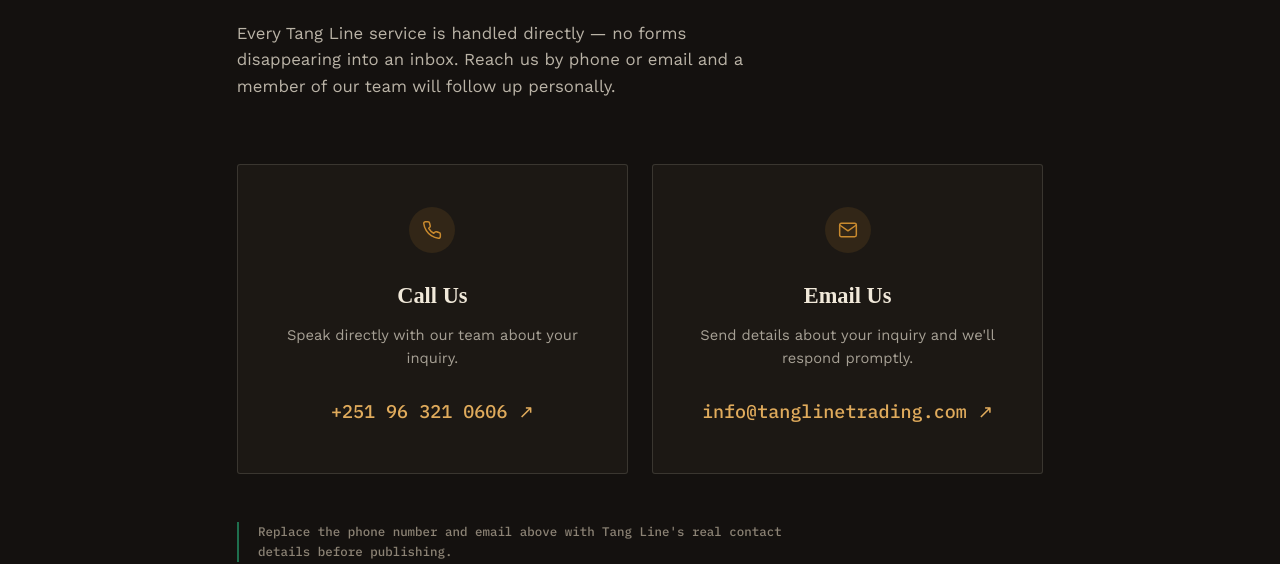
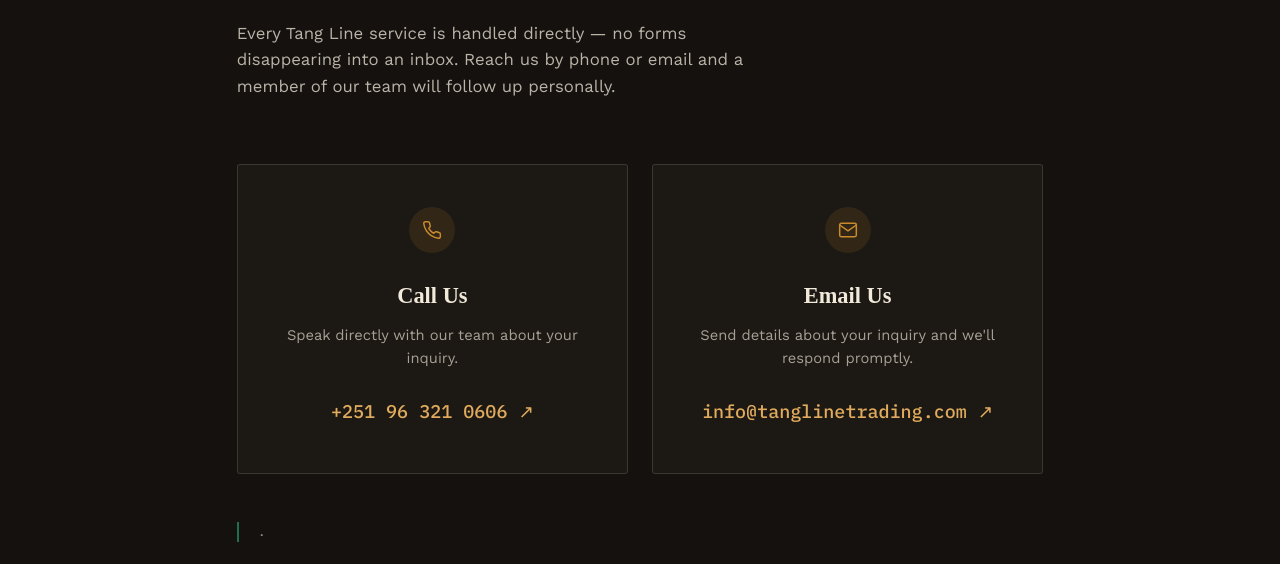
Before and after one commit to Yididyateklemarkos/Tang-Line-Trading, a plain HTML site: page contact.html in a window 1280 px wide. Shown: the part 249-813 px from the top of the page. Drawn offline with nearby package versions, Linux system fonts and the light colour scheme; a web font is replaced by a local one.

Commit message:
Update contact note in contact.html
Removed placeholder note for contact details.

```diff
--- a/contact.html
+++ b/contact.html
@@ -167,7 +167,7 @@
     </div>
   </div>
 
-  <p class="note" id="noteLine">Replace the phone number and email above with Tang Line's real contact details before publishing.</p>
+  <p class="note" id="noteLine">.</p>
 </main>
 
 <div class="tibeb" id="tibebBottom"></div>
```
